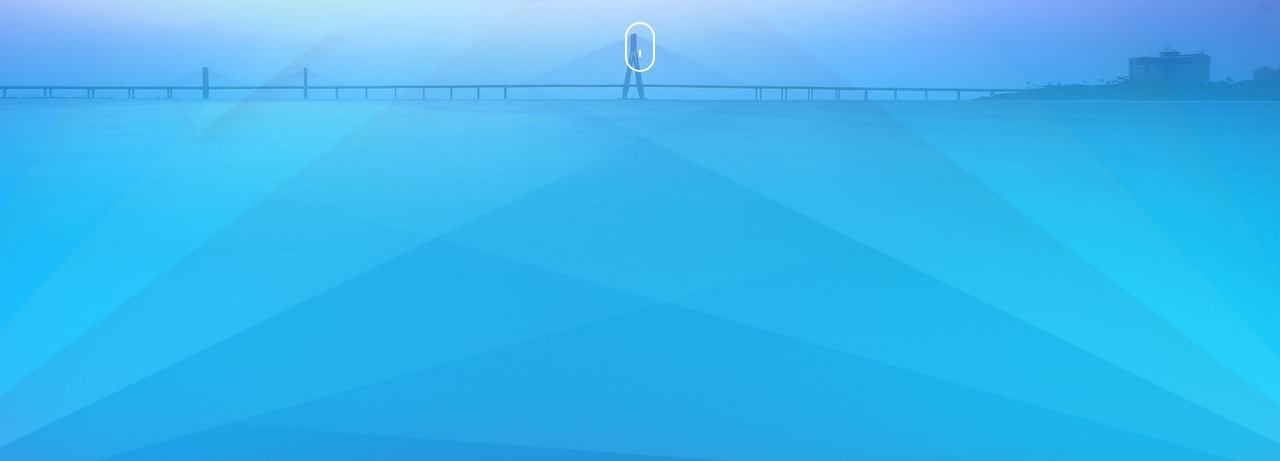
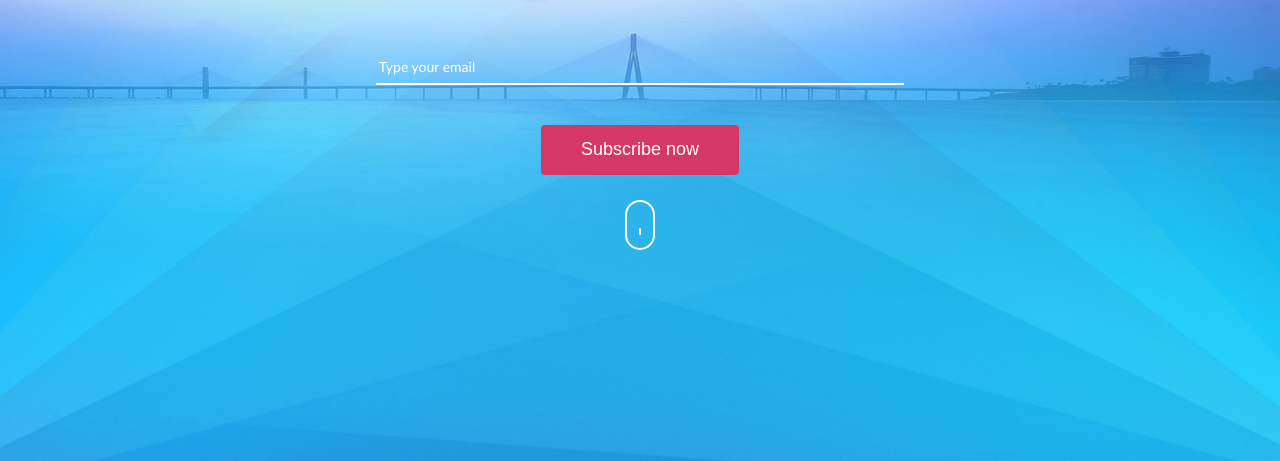
Before and after one commit to sgrazys/04-coming-soon, a website: page index.html in a window 1280 px wide. Shown: the part 339-800 px from the top of the page. Drawn offline with Linux system fonts and the light colour scheme.

Commit message:
wip: Subscribe form #9

```diff
--- a/css/components/clock.css
+++ b/css/components/clock.css
@@ -4,6 +4,7 @@
     flex-wrap: wrap;
     width: 100%;
     color: #fff;
+    margin-bottom: 40px;
 }
 
 .clock > .time {
--- a/css/pages/home.css
+++ b/css/pages/home.css
@@ -25,6 +25,36 @@
     font-size: 21px;
     color: var(--font-color);
 }
+
+.hero > .short-row > form {
+    display: grid;
+    grid-template-columns: 1fr;
+    width: 88%;
+    gap: 40px;
+    grid-template-areas:
+        "email"
+        "btn";
+}
+
+.hero .subscribe-field > input  {
+    background-color: transparent;
+    border-bottom: 2px solid #fff;
+}
+
+::placeholder {
+    color: #fff;
+}
+
+.hero div > button {
+    border: none;
+    border-radius: 4px;
+    color: #fff;
+    font-size: 18px;
+    padding: 0.8em 2.2em;
+    background-color: var(--secondary-color);
+
+}
+
 .section-title {
     font-size: 21px;
     text-transform: uppercase;
--- a/index.html
+++ b/index.html
@@ -54,6 +54,15 @@
                         <div class="label">Seconds</div>
                     </div>
                 </div>
+                <form action="">
+                    <div class="subscribe-field">
+                        <label for="mail">TEKSTAS TEKSTAS</label>
+                        <input id="mail" type="email" placeholder="Type your email" required>
+                    </div>
+                    <div>
+                        <button>Subscribe now</button>
+                    </div>
+                </form>
                 <div class="mouse"></div>
             </div>
 
```
